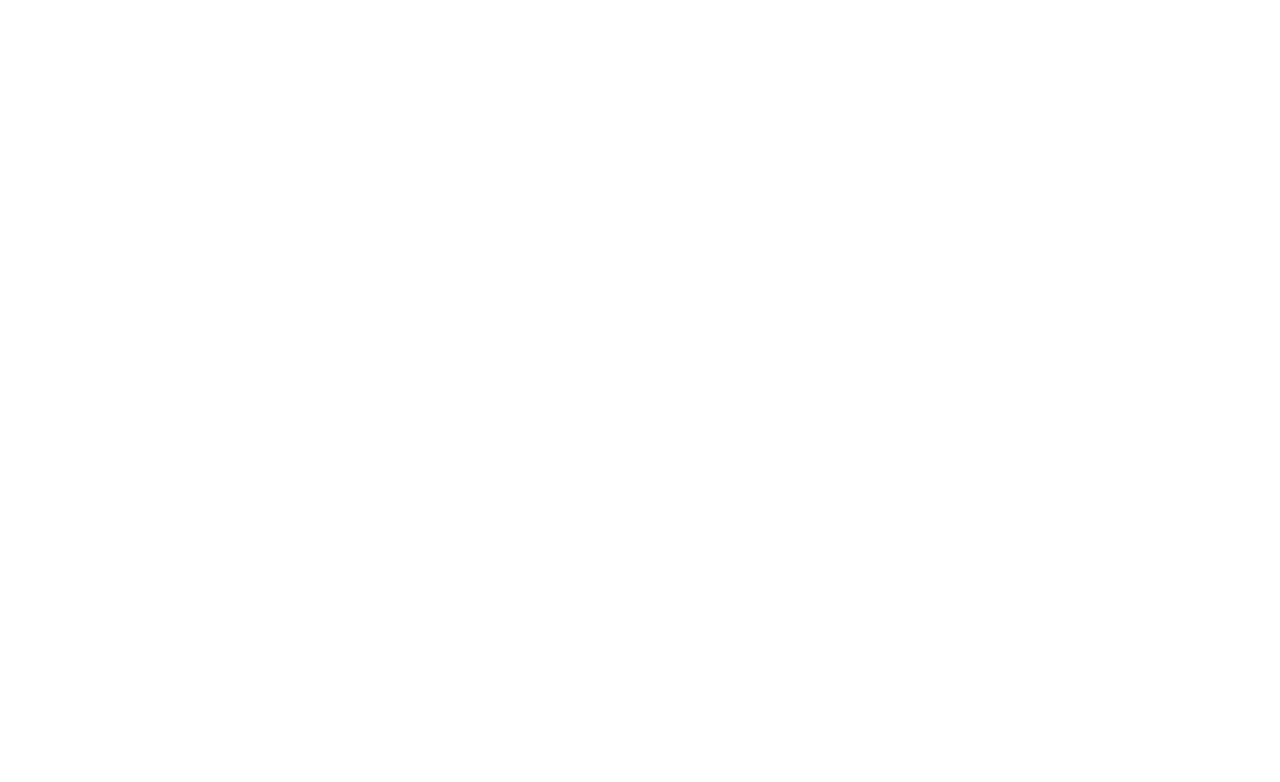
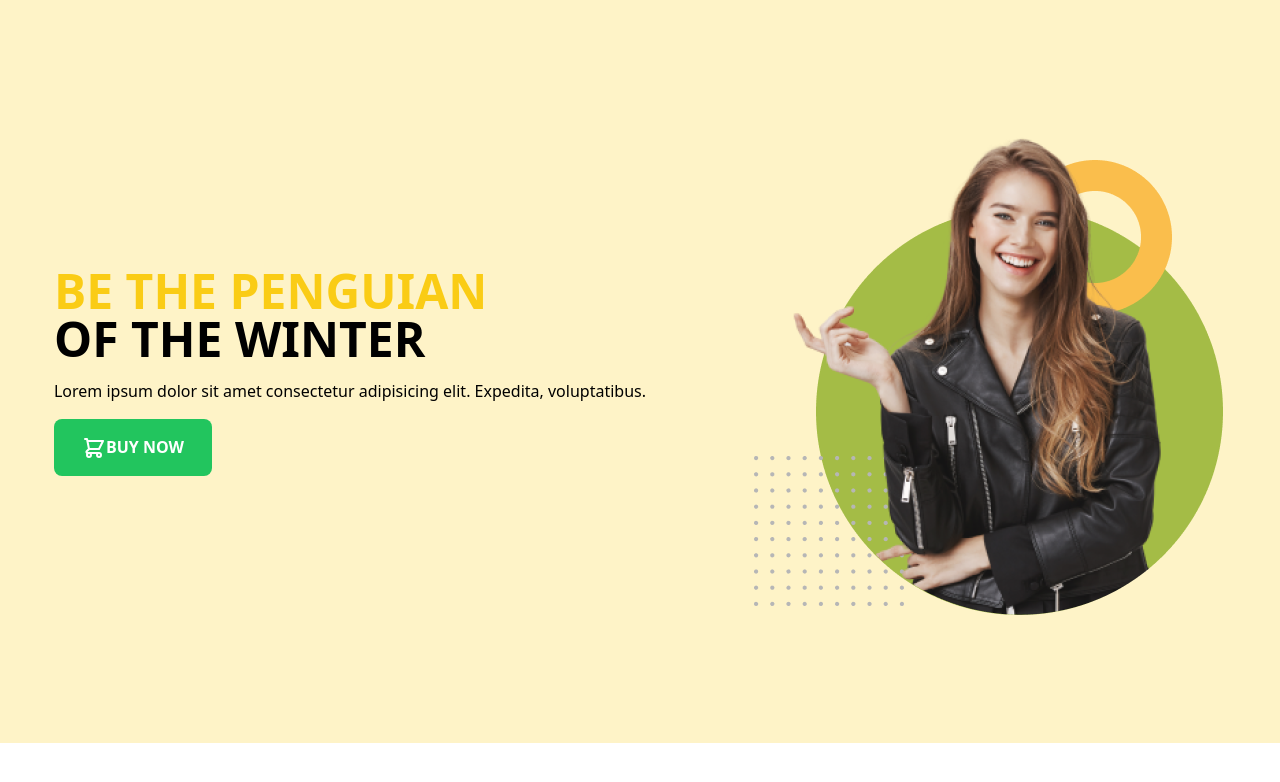
Before and after one commit to nahidhashik/penguian-fashion, a plain HTML site: page index.html in a window 1280 px wide. Drawn offline with nearby package versions, Linux system fonts and the light colour scheme.

Commit message:
header added

```diff
--- a/index.html
+++ b/index.html
@@ -25,5 +25,66 @@
 </head>
 <body>
 
+
+    <!-- header start -->
+    <header>
+
+        <!-- nav start -->
+        <nav>
+
+           <section class="container mx-auto sm:flex items-center justify-around bg-amber-100 pb-32 pt-32">
+
+
+            <div class="space-y-4">
+
+
+                <h1 class= " text-2xl sm:text-5xl font-bold uppercase"> <span class="text-yellow-400">BE THE PENGUIAN</span> <br> <span>OF THE WINTER</span></h1>
+                <p>Lorem ipsum dolor sit amet consectetur adipisicing elit. Expedita, voluptatibus.</p>
+                <button class="bg-blue-500 text-white font-semibold md:bg-green-500 py-4 px-7 uppercase rounded-lg"> <svg xmlns="http://www.w3.org/2000/svg" class=" inline h-6 w-6" fill="none" viewBox="0 0 24 24" stroke="currentColor" stroke-width="2">
+                    <path stroke-linecap="round" stroke-linejoin="round" d="M3 3h2l.4 2M7 13h10l4-8H5.4M7 13L5.4 5M7 13l-2.293 2.293c-.63.63-.184 1.707.707 1.707H17m0 0a2 2 0 100 4 2 2 0 000-4zm-8 2a2 2 0 11-4 0 2 2 0 014 0z" />
+                  </svg>BUY NOW</button>
+
+
+            </div>
+
+
+            <div class="pt-7 sm:pt-0">
+
+
+                <img class="w-0.5 sm:w-full"
+                src="images/model.png" alt="Model">
+            </div>
+           </section>
+
+
+        </nav>
+
+        <!-- nav end -->
+    </header>
+
+    <!-- header end -->
+
+    <!-- main start -->
+
+    <main>
+
+
+
+    </main>
+
+    <!-- main end -->
+
+
+    <!-- footer start -->
+
+    <footer>
+
+
+
+    </footer>
+
+
+    <!-- footer end -->
+
 </body>
 </html>
```
